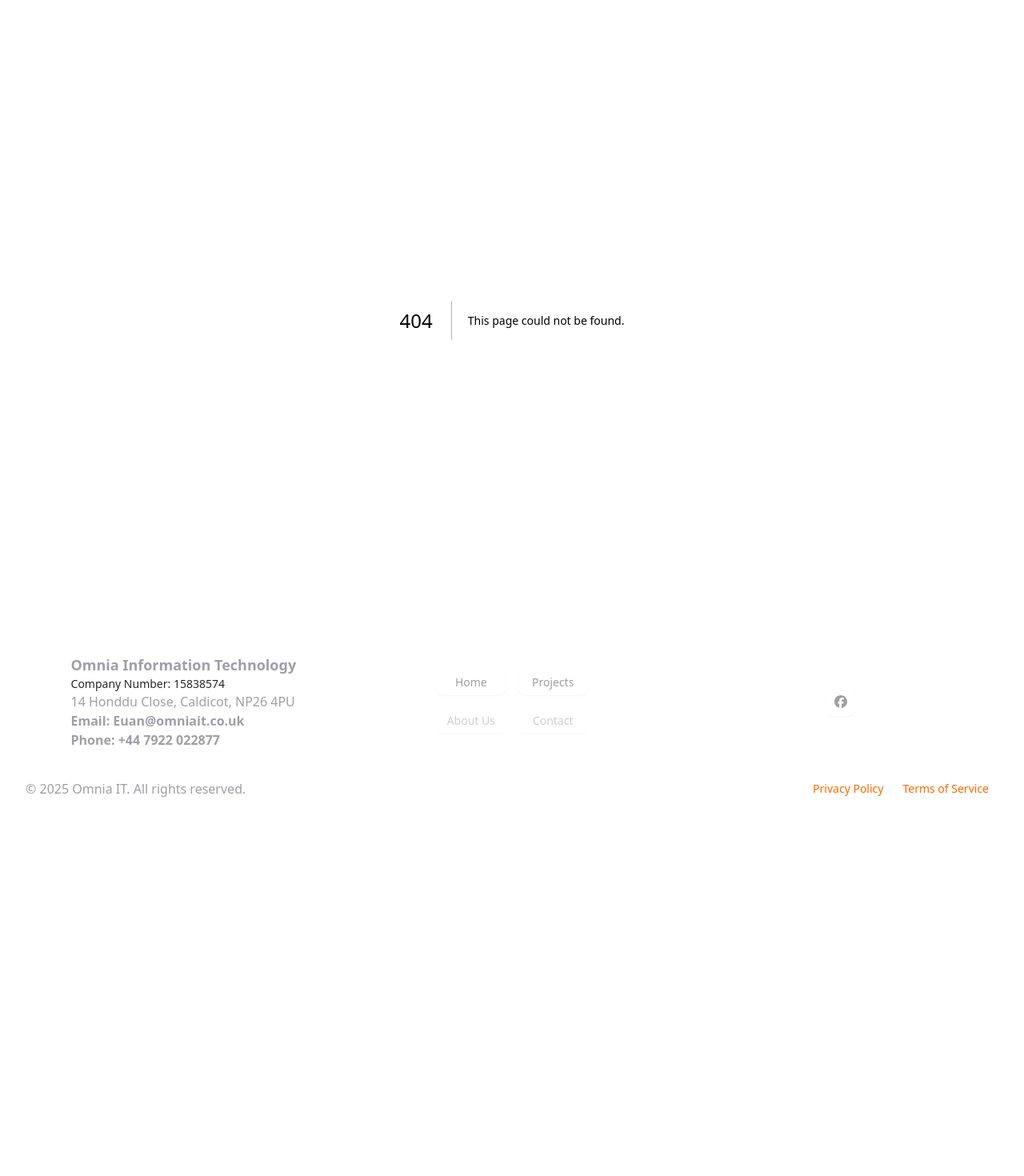
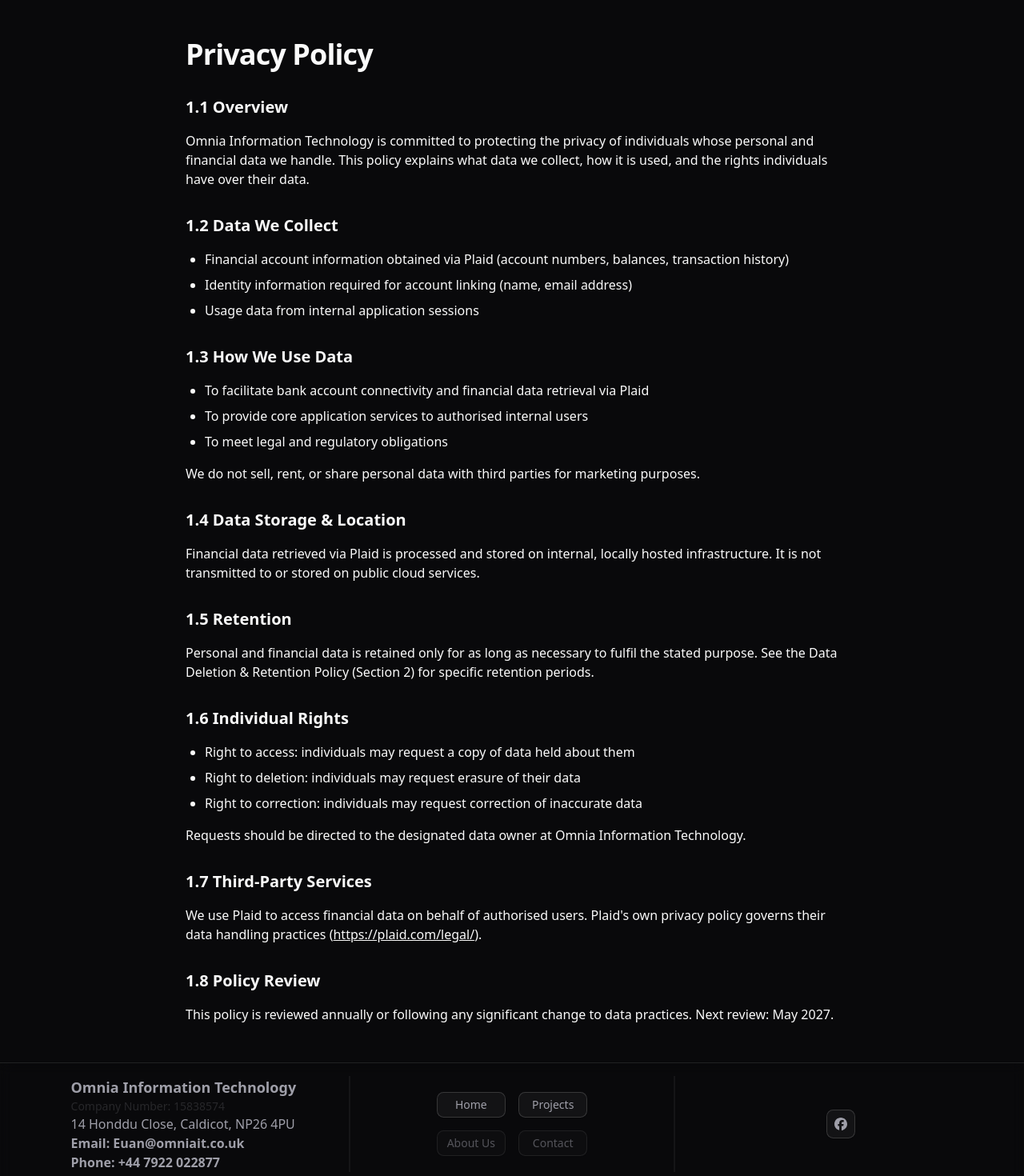
Before and after one commit to cheekysim/omniait, a Next.js app: page /privacy in a window 1280 px wide. Before the commit this address had no page. Shown: the top 1470 px of the page at 80% size. Before the commit the page ends 1018 px from the top, so only its background shows below. Built offline with nearby package versions, Linux system fonts and the light colour scheme.

Commit message:
Privacy Policy

```diff
--- /dev/null
+++ b/src/app/privacy/page.tsx
@@ -0,0 +1,119 @@
+export default function Privacy() {
+  return (
+    <main className="mx-auto w-full max-w-4xl px-6 py-12 sm:px-8 lg:px-10">
+      <h1 className="text-3xl font-semibold tracking-tight sm:text-4xl">
+        Privacy Policy
+      </h1>
+
+      <section className="mt-8 space-y-4">
+        <h2 className="text-xl font-semibold">1.1 Overview</h2>
+        <p>
+          Omnia Information Technology is committed to protecting the privacy of
+          individuals whose personal and financial data we handle. This policy
+          explains what data we collect, how it is used, and the rights
+          individuals have over their data.
+        </p>
+      </section>
+
+      <section className="mt-8 space-y-4">
+        <h2 className="text-xl font-semibold">1.2 Data We Collect</h2>
+        <ul className="list-disc space-y-2 pl-6">
+          <li>
+            Financial account information obtained via Plaid (account numbers,
+            balances, transaction history)
+          </li>
+          <li>
+            Identity information required for account linking (name, email
+            address)
+          </li>
+          <li>Usage data from internal application sessions</li>
+        </ul>
+      </section>
+
+      <section className="mt-8 space-y-4">
+        <h2 className="text-xl font-semibold">1.3 How We Use Data</h2>
+        <ul className="list-disc space-y-2 pl-6">
+          <li>
+            To facilitate bank account connectivity and financial data retrieval
+            via Plaid
+          </li>
+          <li>
+            To provide core application services to authorised internal users
+          </li>
+          <li>To meet legal and regulatory obligations</li>
+        </ul>
+        <p>
+          We do not sell, rent, or share personal data with third parties for
+          marketing purposes.
+        </p>
+      </section>
+
+      <section className="mt-8 space-y-4">
+        <h2 className="text-xl font-semibold">
+          1.4 Data Storage &amp; Location
+        </h2>
+        <p>
+          Financial data retrieved via Plaid is processed and stored on
+          internal, locally hosted infrastructure. It is not transmitted to or
+          stored on public cloud services.
+        </p>
+      </section>
+
+      <section className="mt-8 space-y-4">
+        <h2 className="text-xl font-semibold">1.5 Retention</h2>
+        <p>
+          Personal and financial data is retained only for as long as necessary
+          to fulfil the stated purpose. See the Data Deletion &amp; Retention
+          Policy (Section 2) for specific retention periods.
+        </p>
+      </section>
+
+      <section className="mt-8 space-y-4">
+        <h2 className="text-xl font-semibold">1.6 Individual Rights</h2>
+        <ul className="list-disc space-y-2 pl-6">
+          <li>
+            Right to access: individuals may request a copy of data held about
+            them
+          </li>
+          <li>
+            Right to deletion: individuals may request erasure of their data
+          </li>
+          <li>
+            Right to correction: individuals may request correction of
+            inaccurate data
+          </li>
+        </ul>
+        <p>
+          Requests should be directed to the designated data owner at Omnia
+          Information Technology.
+        </p>
+      </section>
+
+      <section className="mt-8 space-y-4">
+        <h2 className="text-xl font-semibold">1.7 Third-Party Services</h2>
+        <p>
+          We use Plaid to access financial data on behalf of authorised users.
+          Plaid&apos;s own privacy policy governs their data handling practices
+          (
+          <a
+            href="https://plaid.com/legal/"
+            target="_blank"
+            rel="noopener noreferrer"
+            className="underline"
+          >
+            https://plaid.com/legal/
+          </a>
+          ).
+        </p>
+      </section>
+
+      <section className="mt-8 space-y-4">
+        <h2 className="text-xl font-semibold">1.8 Policy Review</h2>
+        <p>
+          This policy is reviewed annually or following any significant change
+          to data practices. Next review: May 2027.
+        </p>
+      </section>
+    </main>
+  );
+}
```
